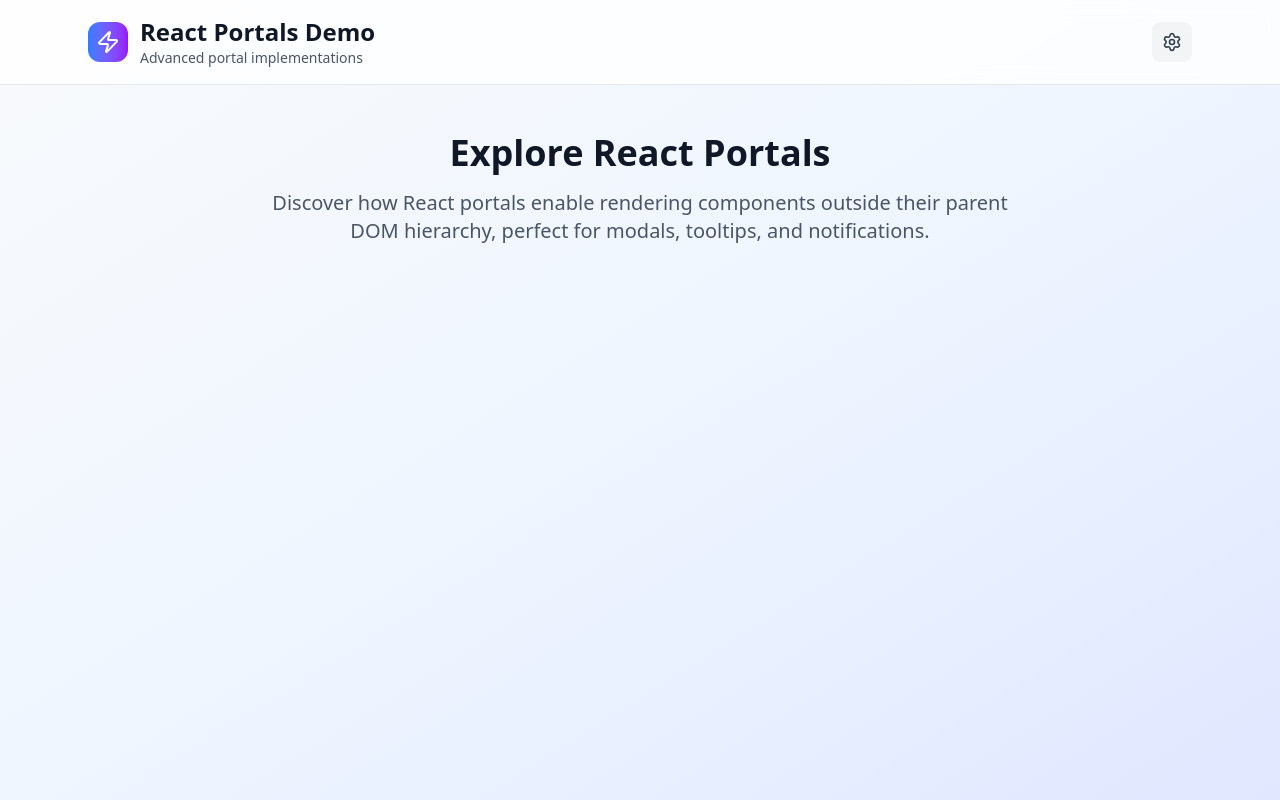
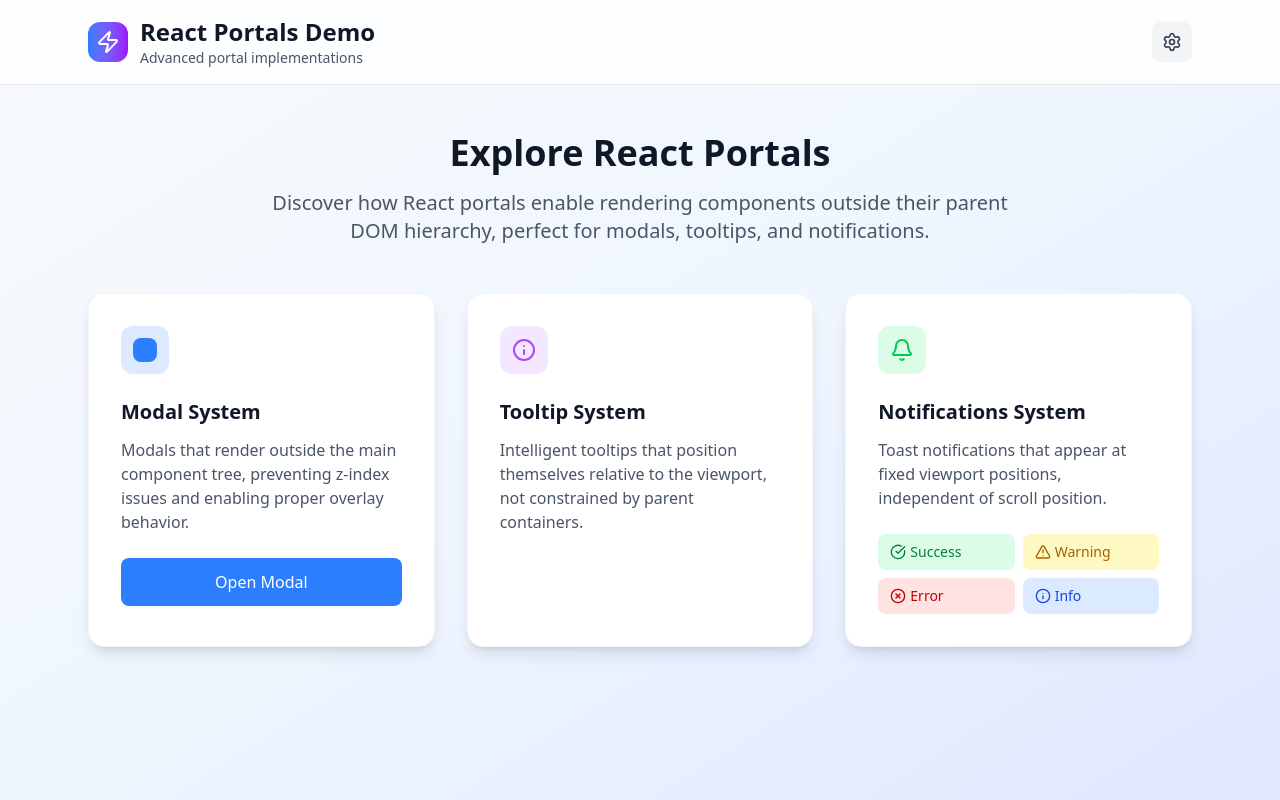
Before and after one commit to ArslanIrshad105/React-Portals-Demo, a React (Vite) app: page / in a window 1280 px wide. Built offline with nearby package versions, Linux system fonts and the light colour scheme.

Commit message:
Created Cards

```diff
--- a/src/App.tsx
+++ b/src/App.tsx
@@ -2,11 +2,13 @@ import { useState } from 'react';
 import Header from './components/Header/Header';
 import SettingsModal from './components/Modals/SettingsModal/SettingsModal';
 import HeroSection from './components/HeroSection/HeroSection';
+import Cards from './components/Cards/Cards';
 
 
 
 function App() {
   const [isSettingsModalOpen, setIsSettingsModalOpen] = useState(false);
+  const [isModalOpen, setIsModalOpen] = useState(false);
 
   return (
 
@@ -15,6 +17,7 @@ function App() {
       <SettingsModal isOpen={isSettingsModalOpen} onClose={() => setIsSettingsModalOpen(false)} />
         <main className="max-w-6xl mx-auto px-6 py-12">
         <HeroSection />
+        <Cards onModalOpen={() => setIsModalOpen(true)} />
       </main>
 
     </div>
--- /dev/null
+++ b/src/components/Cards/Cards.tsx
@@ -0,0 +1,117 @@
+import React from 'react';
+import { CheckCircle, AlertTriangle, XCircle, Info, Bell } from 'lucide-react';
+import Button2 from '../Buttons/Button2';
+// import { Tooltip } from './Tooltip';
+// import { useNotifications } from '../contexts/NotificationContext';
+
+interface DemoCardsProps {
+  onModalOpen: () => void;
+}
+
+const Cards: React.FC<DemoCardsProps> = ({ onModalOpen }) => {
+//   const { addNotification } = useNotifications();
+
+  const handleShowNotification = (type: 'success' | 'warning' | 'error' | 'info') => {
+    const messages = {
+      success: 'Operation completed successfully!',
+      warning: 'Please check your input values.',
+      error: 'Something went wrong. Please try again.',
+      info: 'Here\'s some helpful information.'
+    };
+
+    // addNotification({
+    //   id: Date.now().toString(),
+    //   type,
+    //   message: messages[type],
+    //   duration: 4000
+    // });
+  };
+
+  return (
+    <div className="grid grid-cols-1 md:grid-cols-2 lg:grid-cols-3 gap-8 mb-12">
+      {/* Modal Demo Card */}
+      <div className="bg-white rounded-2xl shadow-lg border border-gray-100 p-8 hover:shadow-xl transition-all duration-300">
+        <div className="w-12 h-12 bg-blue-100 rounded-xl flex items-center justify-center mb-6">
+          <div className="w-6 h-6 bg-blue-500 rounded-lg"></div>
+        </div>
+        <h3 className="text-xl font-semibold text-gray-900 mb-3">Modal System</h3>
+        <p className="text-gray-600 mb-6">
+          Modals that render outside the main component tree, preventing z-index issues and enabling proper overlay behavior.
+        </p>
+         <Button2
+              disabled={false}
+              btnName="Open Modal"
+              btnType="submit"
+              width="w-full"
+              onClick={onModalOpen}
+            />
+      </div>
+
+      {/* Tooltip Demo Card */}
+      <div className="bg-white rounded-2xl shadow-lg border border-gray-100 p-8 hover:shadow-xl transition-all duration-300">
+        <div className="w-12 h-12 bg-purple-100 rounded-xl flex items-center justify-center mb-6">
+          <Info className="w-6 h-6 text-purple-500" />
+        </div>
+        <h3 className="text-xl font-semibold text-gray-900 mb-3">Tooltip System</h3>
+        <p className="text-gray-600 mb-6">
+          Intelligent tooltips that position themselves relative to the viewport, not constrained by parent containers.
+        </p>
+        <div className="space-y-3">
+          {/* <Tooltip content="This tooltip appears on the top!" position="top">
+            <button className="w-full bg-purple-100 hover:bg-purple-200 text-purple-700 font-medium py-2 px-4 rounded-lg transition-colors">
+              Top Tooltip
+            </button>
+          </Tooltip>
+          <Tooltip content="This tooltip appears on the right!" position="right">
+            <button className="w-full bg-purple-100 hover:bg-purple-200 text-purple-700 font-medium py-2 px-4 rounded-lg transition-colors">
+              Right Tooltip
+            </button>
+          </Tooltip> */}
+        </div>
+      </div>
+
+      {/* Notifications Demo Card */}
+      <div className="bg-white rounded-2xl shadow-lg border border-gray-100 p-8 hover:shadow-xl transition-all duration-300">
+        <div className="w-12 h-12 bg-green-100 rounded-xl flex items-center justify-center mb-6">
+          <Bell className="w-6 h-6 text-green-500" />
+        </div>
+        <h3 className="text-xl font-semibold text-gray-900 mb-3">Notifications System</h3>
+        <p className="text-gray-600 mb-6">
+          Toast notifications that appear at fixed viewport positions, independent of scroll position.
+        </p>
+        <div className="grid grid-cols-2 gap-2">
+          <button
+            onClick={() => handleShowNotification('success')}
+            className="bg-green-100 hover:bg-green-200 text-green-700 font-medium py-2 px-3 rounded-lg transition-colors text-sm flex items-center gap-1"
+          >
+            <CheckCircle className="w-4 h-4" />
+            Success
+          </button>
+          <button
+            onClick={() => handleShowNotification('warning')}
+            className="bg-yellow-100 hover:bg-yellow-200 text-yellow-700 font-medium py-2 px-3 rounded-lg transition-colors text-sm flex items-center gap-1"
+          >
+            <AlertTriangle className="w-4 h-4" />
+            Warning
+          </button>
+          <button
+            onClick={() => handleShowNotification('error')}
+            className="bg-red-100 hover:bg-red-200 text-red-700 font-medium py-2 px-3 rounded-lg transition-colors text-sm flex items-center gap-1"
+          >
+            <XCircle className="w-4 h-4" />
+            Error
+          </button>
+          <button
+            onClick={() => handleShowNotification('info')}
+            className="bg-blue-100 hover:bg-blue-200 text-blue-700 font-medium py-2 px-3 rounded-lg transition-colors text-sm flex items-center gap-1"
+          >
+            <Info className="w-4 h-4" />
+            Info
+          </button>
+        </div>
+      </div>
+    </div>
+  );
+};
+
+export default Cards;
```
